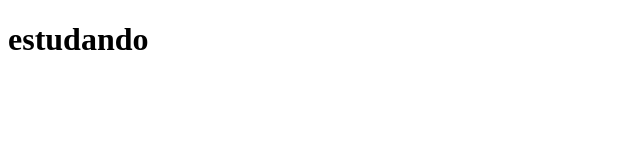
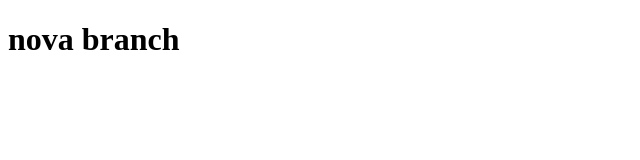
Before and after one commit to ademarkretiel/aula_1GT, a plain HTML site: page index.html in a window 1280 px wide. Shown: the whole page, without its empty margins (0-640 px from the left). Drawn offline with Linux system fonts and the light colour scheme.

Commit message:
versão 1.1

```diff
--- a/index.html
+++ b/index.html
@@ -6,7 +6,7 @@
     <title>git</title>
 </head>
 <body>
-    <h1>estudando</h1>
+    <h1>nova branch</h1>
 
 </body>
 </html>
```
